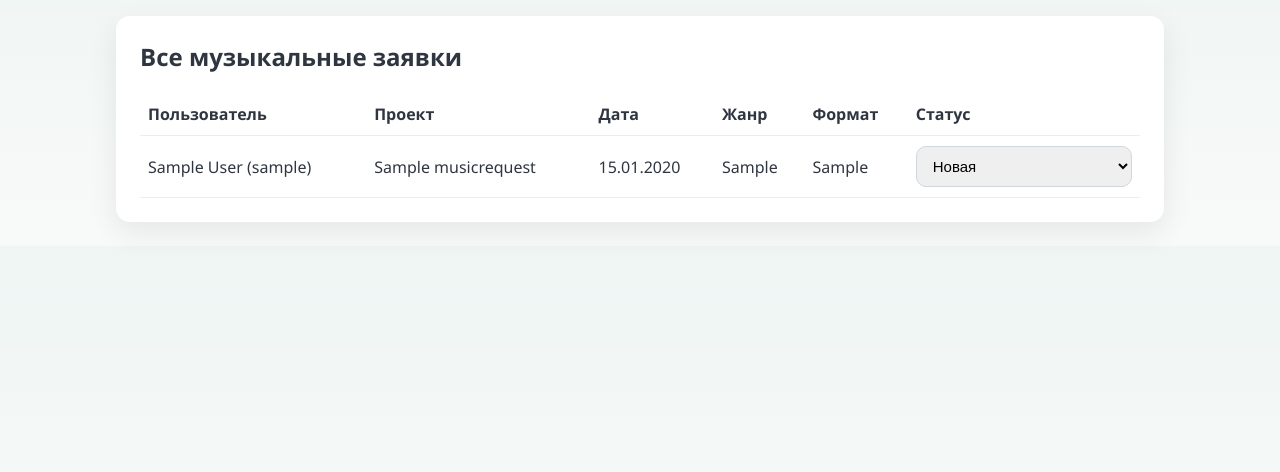
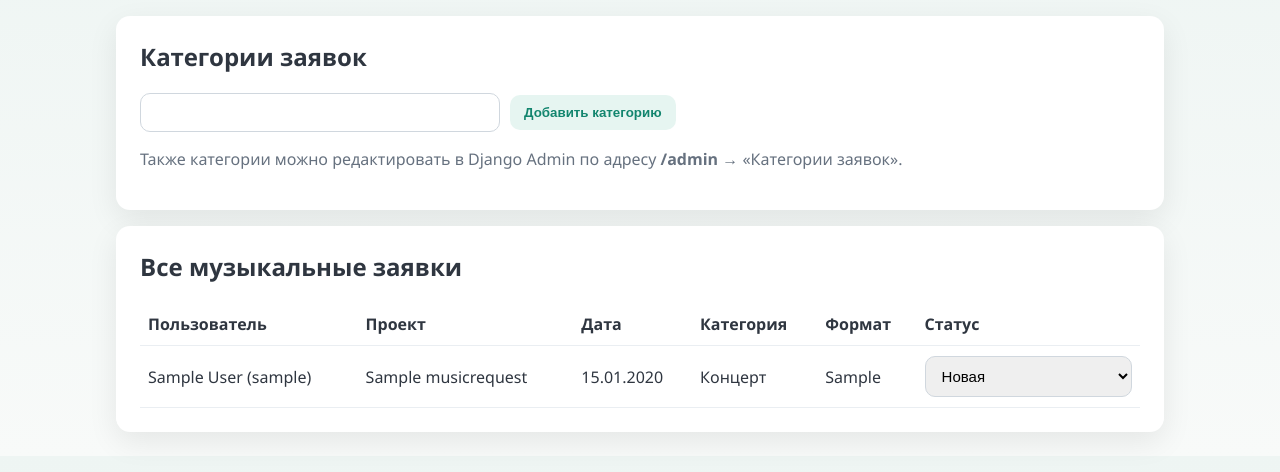
Before and after one commit to Aczd15/GosdumaMusic, a Django app: page /admin-panel/ in a window 1280 px wide. Shown: the part 88-560 px from the top of the page. Run offline with Django 5.2, Linux system fonts and the light colour scheme; a user stored in the database is signed in; data comes from the database, SQL or seed files in the repository; tables that the repository leaves empty hold one stand-in row (values such as "Sample post"); data that the repository does not hold is empty.

Commit message:
Add manageable request categories for admin panel and forms

```diff
--- a/portal/forms.py
+++ b/portal/forms.py
@@ -4,7 +4,7 @@ from django import forms
 from django.contrib.auth import authenticate
 from django.contrib.auth.models import User
 
-from .models import MusicRequest, Profile
+from .models import MusicRequest, Profile, RequestCategory
 
 PHONE_PATTERN = r'^8\(\d{3}\)\d{3}-\d{2}-\d{2}$'
 FULL_NAME_PATTERN = r'^[А-Яа-яЁё\s]+$'
@@ -76,17 +76,30 @@ class LoginForm(forms.Form):
 class MusicRequestForm(forms.ModelForm):
     class Meta:
         model = MusicRequest
-        fields = ['project_name', 'event_date', 'genre', 'participation_format']
+        fields = ['project_name', 'event_date', 'category', 'participation_format']
         labels = {
             'project_name': 'Название проекта/мероприятия',
             'event_date': 'Желаемая дата проведения',
-            'genre': 'Жанр музыки',
+            'category': 'Категория заявки',
             'participation_format': 'Формат участия',
         }
         widgets = {
             'event_date': forms.DateInput(attrs={'type': 'date'}),
         }
 
+    def __init__(self, *args, **kwargs):
+        super().__init__(*args, **kwargs)
+        self.fields['category'].queryset = RequestCategory.objects.all()
+        if not self.fields['category'].queryset.exists():
+            self.fields['category'].help_text = 'Категорий пока нет. Администратор может добавить их в панели администратора.'
+
+
+class RequestCategoryForm(forms.ModelForm):
+    class Meta:
+        model = RequestCategory
+        fields = ['name']
+        labels = {'name': 'Новая категория'}
+
 
 class StatusUpdateForm(forms.Form):
     request_id = forms.IntegerField(widget=forms.HiddenInput)
--- a/portal/models.py
+++ b/portal/models.py
@@ -9,6 +9,19 @@ class Profile(models.Model):
 
     def __str__(self) -> str:
         return self.full_name
+
+
+class RequestCategory(models.Model):
+    name = models.CharField('Категория', max_length=120, unique=True)
+    created_at = models.DateTimeField(auto_now_add=True)
+
+    class Meta:
+        ordering = ['name']
+        verbose_name = 'Категория заявки'
+        verbose_name_plural = 'Категории заявок'
+
+    def __str__(self) -> str:
+        return self.name
 
 
 class MusicRequest(models.Model):
@@ -28,6 +41,13 @@ class MusicRequest(models.Model):
     project_name = models.CharField(max_length=255)
     event_date = models.DateField()
     genre = models.CharField(max_length=100)
+    category = models.ForeignKey(
+        RequestCategory,
+        on_delete=models.PROTECT,
+        related_name='music_requests',
+        null=True,
+        blank=True,
+    )
     participation_format = models.CharField(max_length=120)
     status = models.CharField(max_length=20, choices=STATUS_CHOICES, default=STATUS_NEW)
     created_at = models.DateTimeField(auto_now_add=True)
--- a/portal/static/portal/styles.css
+++ b/portal/static/portal/styles.css
@@ -84,3 +84,6 @@ tr:hover td { background: #f8fbfa; }
   .card { padding: 18px; }
   .nav { flex-direction: column; align-items: flex-start; }
 }
+
+.inline-form { display: flex; gap: 10px; align-items: center; }
+.inline-form input { max-width: 360px; }
--- a/portal/templates/portal/admin_panel.html
+++ b/portal/templates/portal/admin_panel.html
@@ -6,6 +6,19 @@
   <a class="btn btn-primary" href="{% url 'logout' %}">Выйти</a>
 </header>
 <section class="card">
+  <h2>Категории заявок</h2>
+  <form method="post" class="inline-form">
+    {% csrf_token %}
+    <input type="hidden" name="action" value="create_category">
+    {{ category_form.name }}
+    <button class="btn btn-secondary" type="submit">Добавить категорию</button>
+  </form>
+  {% if category_form.name.errors %}
+    <small class="error-text">{{ category_form.name.errors|striptags }}</small>
+  {% endif %}
+  <p class="helper">Также категории можно редактировать в Django Admin по адресу <strong>/admin</strong> → «Категории заявок».</p>
+</section>
+<section class="card top-gap">
   <h2>Все музыкальные заявки</h2>
   {% if not requests %}
     <p class="helper">Пока заявок нет.</p>
@@ -13,7 +26,7 @@
     <div class="table-wrap">
       <table>
         <thead>
-          <tr><th>Пользователь</th><th>Проект</th><th>Дата</th><th>Жанр</th><th>Формат</th><th>Статус</th></tr>
+          <tr><th>Пользователь</th><th>Проект</th><th>Дата</th><th>Категория</th><th>Формат</th><th>Статус</th></tr>
         </thead>
         <tbody>
         {% for item in requests %}
@@ -21,11 +34,12 @@
             <td>{{ item.user.profile.full_name }} ({{ item.user.username }})</td>
             <td>{{ item.project_name }}</td>
             <td>{{ item.event_date|date:'d.m.Y' }}</td>
-            <td>{{ item.genre }}</td>
+            <td>{{ item.category.name|default:item.genre }}</td>
             <td>{{ item.participation_format }}</td>
             <td>
               <form method="post">
                 {% csrf_token %}
+                <input type="hidden" name="action" value="update_status">
                 <input type="hidden" name="request_id" value="{{ item.id }}">
                 <select name="status" onchange="this.form.submit()">
                   {% for value, label in status_choices %}
--- a/portal/templates/portal/create_request.html
+++ b/portal/templates/portal/create_request.html
@@ -10,6 +10,7 @@
     {% csrf_token %}
     {% for field in form %}
       <label>{{ field.label }} {{ field }}</label>
+      {% if field.help_text %}<small class="helper">{{ field.help_text }}</small>{% endif %}
       {% if field.errors %}<small class="error-text">{{ field.errors|striptags }}</small>{% endif %}
     {% endfor %}
     <button class="btn btn-primary" type="submit">Отправить</button>
--- a/portal/templates/portal/dashboard.html
+++ b/portal/templates/portal/dashboard.html
@@ -27,14 +27,14 @@
     <div class="table-wrap">
       <table>
         <thead>
-        <tr><th>Проект</th><th>Дата</th><th>Жанр</th><th>Формат</th><th>Статус</th></tr>
+        <tr><th>Проект</th><th>Дата</th><th>Категория</th><th>Формат</th><th>Статус</th></tr>
         </thead>
         <tbody>
         {% for item in requests %}
           <tr>
             <td>{{ item.project_name }}</td>
             <td>{{ item.event_date|date:'d.m.Y' }}</td>
-            <td>{{ item.genre }}</td>
+            <td>{{ item.category.name|default:item.genre }}</td>
             <td>{{ item.participation_format }}</td>
             <td><span class="badge
               {% if item.status == 'Новая' %}status-new{% elif item.status == 'На рассмотрении' %}status-review{% elif item.status == 'Одобрена' %}status-approved{% else %}status-rejected{% endif %}
--- a/portal/views.py
+++ b/portal/views.py
@@ -6,7 +6,13 @@ from django.http import HttpRequest, HttpResponse
 from django.shortcuts import get_object_or_404, redirect, render
 from django.views.decorators.http import require_http_methods
 
-from .forms import LoginForm, MusicRequestForm, RegistrationForm, StatusUpdateForm
+from .forms import (
+    LoginForm,
+    MusicRequestForm,
+    RegistrationForm,
+    RequestCategoryForm,
+    StatusUpdateForm,
+)
 from .models import MusicRequest
 
 ADMIN_LOGIN = 'BraveGuap'
@@ -64,7 +70,7 @@ def register_view(request: HttpRequest) -> HttpResponse:
 def dashboard_view(request: HttpRequest) -> HttpResponse:
     if request.user.is_superuser:
         return redirect('admin_panel')
-    requests = request.user.music_requests.all()
+    requests = request.user.music_requests.select_related('category').all()
     return render(request, 'portal/dashboard.html', {'requests': requests})
 
 
@@ -79,6 +85,7 @@ def create_request_view(request: HttpRequest) -> HttpResponse:
         music_request = form.save(commit=False)
         music_request.user = request.user
         music_request.status = MusicRequest.STATUS_NEW
+        music_request.genre = music_request.category.name
         music_request.save()
         messages.success(request, 'Заявка отправлена и получила статус «Новая».')
         return redirect('dashboard')
@@ -94,16 +101,47 @@ def admin_panel_view(request: HttpRequest) -> HttpResponse:
         return redirect('dashboard')
 
     if request.method == 'POST':
-        form = StatusUpdateForm(request.POST)
-        if form.is_valid():
-            music_request = get_object_or_404(MusicRequest, pk=form.cleaned_data['request_id'])
-            music_request.status = form.cleaned_data['status']
-            music_request.save(update_fields=['status'])
-            messages.success(request, 'Статус заявки обновлен.')
-        return redirect('admin_panel')
+        action = request.POST.get('action')
+        if action == 'update_status':
+            form = StatusUpdateForm(request.POST)
+            if form.is_valid():
+                music_request = get_object_or_404(MusicRequest, pk=form.cleaned_data['request_id'])
+                music_request.status = form.cleaned_data['status']
+                music_request.save(update_fields=['status'])
+                messages.success(request, 'Статус заявки обновлен.')
+            return redirect('admin_panel')
 
-    all_requests = MusicRequest.objects.select_related('user', 'user__profile').all()
-    return render(request, 'portal/admin_panel.html', {'requests': all_requests, 'status_choices': MusicRequest.STATUS_CHOICES})
+        if action == 'create_category':
+            category_form = RequestCategoryForm(request.POST)
+            if category_form.is_valid():
+                category_form.save()
+                messages.success(request, 'Категория успешно добавлена.')
+            else:
+                all_requests = MusicRequest.objects.select_related('user', 'user__profile', 'category').all()
+                status_form = StatusUpdateForm()
+                return render(
+                    request,
+                    'portal/admin_panel.html',
+                    {
+                        'requests': all_requests,
+                        'status_choices': MusicRequest.STATUS_CHOICES,
+                        'status_form': status_form,
+                        'category_form': category_form,
+                    },
+                )
+            return redirect('admin_panel')
+
+    all_requests = MusicRequest.objects.select_related('user', 'user__profile', 'category').all()
+    return render(
+        request,
+        'portal/admin_panel.html',
+        {
+            'requests': all_requests,
+            'status_choices': MusicRequest.STATUS_CHOICES,
+            'status_form': StatusUpdateForm(),
+            'category_form': RequestCategoryForm(),
+        },
+    )
 
 
 @login_required
```
Also changed, not shown: portal/admin.py (+10 -4 lines), README.md, portal/migrations/0002_requestcategory_musicrequest_category.py (added).
